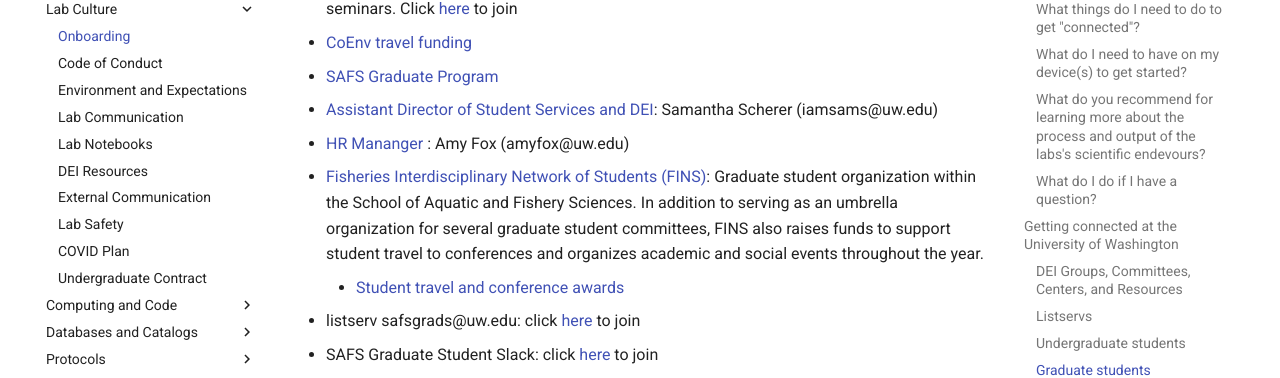
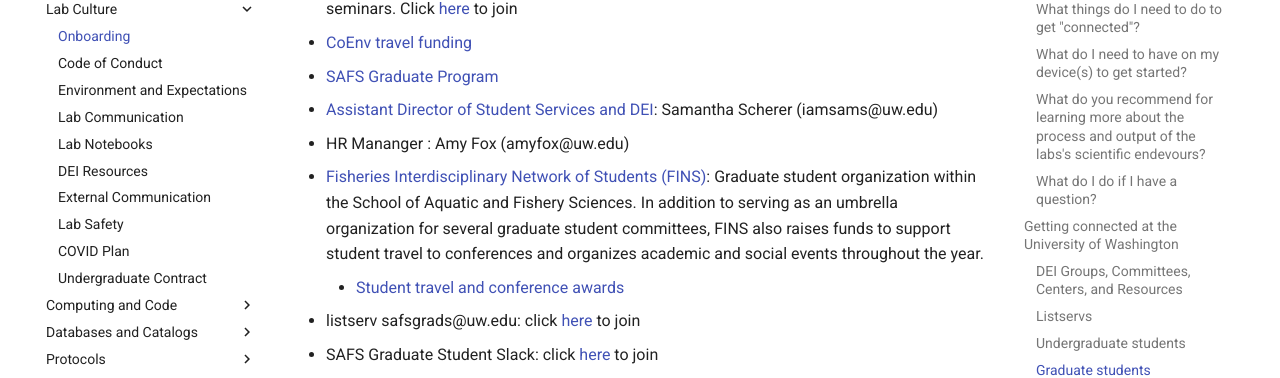
Before and after one commit to RobertsLab/resources, an MkDocs documentation site: the page built from docs/Onboarding.md, in a window 1280 px wide and 900 px high, scrolled down 2244 px. Shown: the part 126-504 px from the top of the window. Built offline with MkDocs 1.6.1 and Material for MkDocs 9.7.7, drawn with Linux system fonts in a browser that asks for light colours; comment, search, counter and statistics services are not loaded; part of the change alters nothing that is shown.

```diff
--- a/docs/Onboarding.md
+++ b/docs/Onboarding.md
@@ -87,7 +87,7 @@ If you experience any problems in joining these listservs, email SAFS computing
 
 - [SAFS Graduate Program](https://fish.uw.edu/students/graduate-program/)
   - [Assistant Director of Student Services and DEI](https://fish.uw.edu/students/advising/): Samantha Scherer (iamsams@uw.edu)
-  - [HR Mananger](amyfox@uw.edu) : Amy Fox (amyfox@uw.edu)
+  - HR Mananger : Amy Fox (amyfox@uw.edu)
   - [Fisheries Interdisciplinary Network of Students (FINS)](https://fish.uw.edu/students/graduate-program/fins-fisheries-interdisciplinary-network-of-students/): Graduate student organization within the School of Aquatic and Fishery Sciences. In addition to serving as an umbrella organization for several graduate student committees, FINS also raises funds to support student travel to conferences and organizes academic and social events throughout the year.
     - [Student travel and conference awards](https://fish.uw.edu/students/graduate-program/fins-fisheries-interdisciplinary-network-of-students/student-awards/)
   - listserv safsgrads@uw.edu: click [here](http://mailman11.u.washington.edu/mailman/listinfo/safsgrads) to join
```
